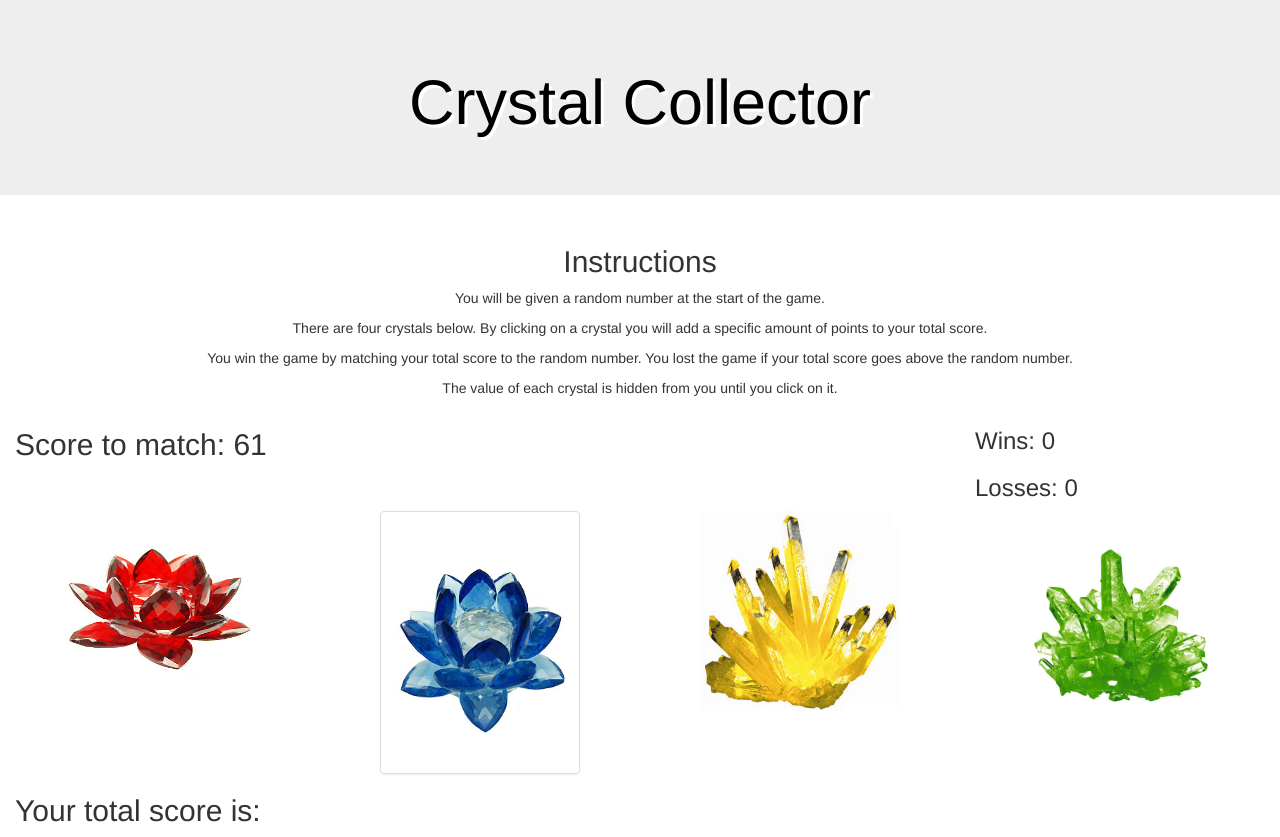
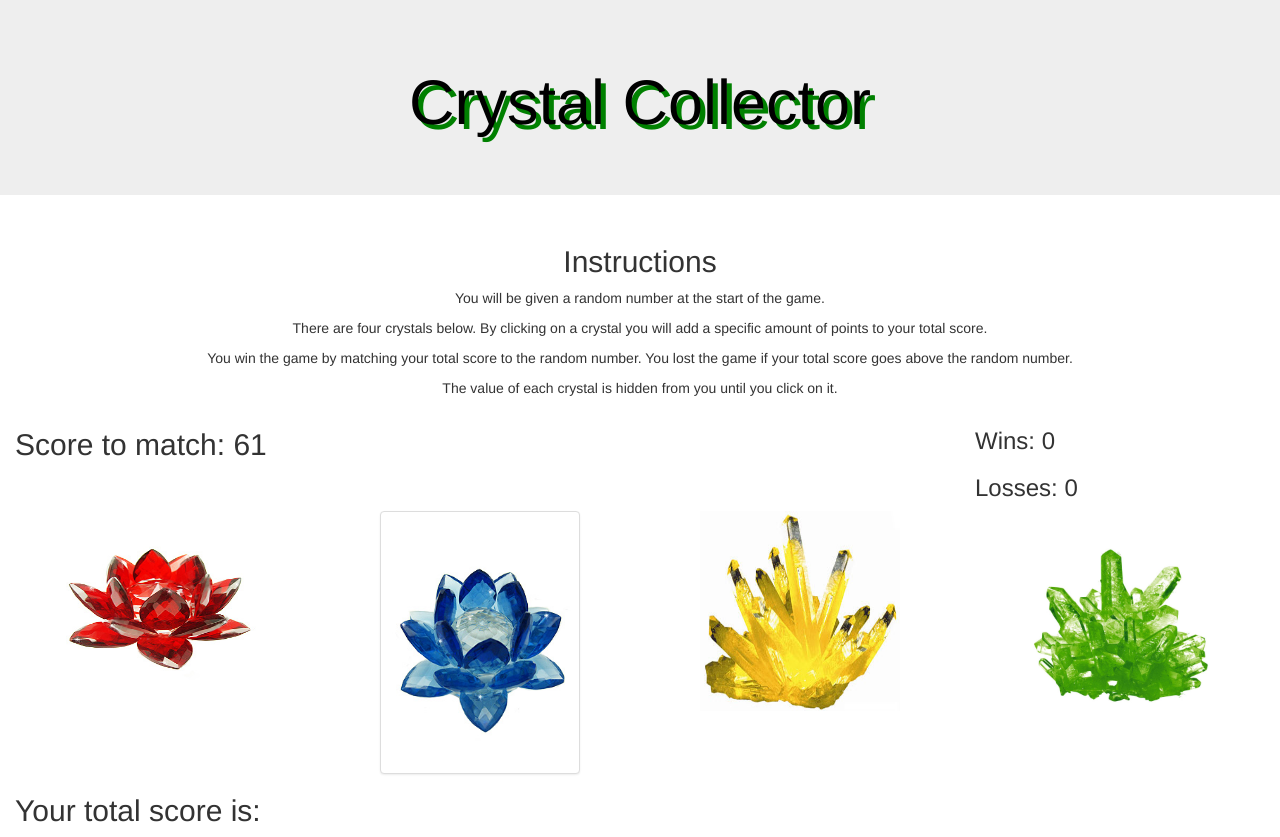
Before and after one commit to mpneuman/jewelCollector, a plain HTML site: page index.html in a window 1280 px wide. Drawn offline with nearby package versions, Linux system fonts and the light colour scheme.

Commit message:
small changes

```diff
--- a/assets/css/style.css
+++ b/assets/css/style.css
@@ -6,10 +6,11 @@
 
   .jumbotron h1 {
     color: #000;
-    text-shadow: 3px 3px #fff;
+    text-shadow: 5px 5px green;
 
   }
 
   .instructions {
     text-align: center;
+
   }
```
Also changed, not shown: index.html (+1 -6 lines).
